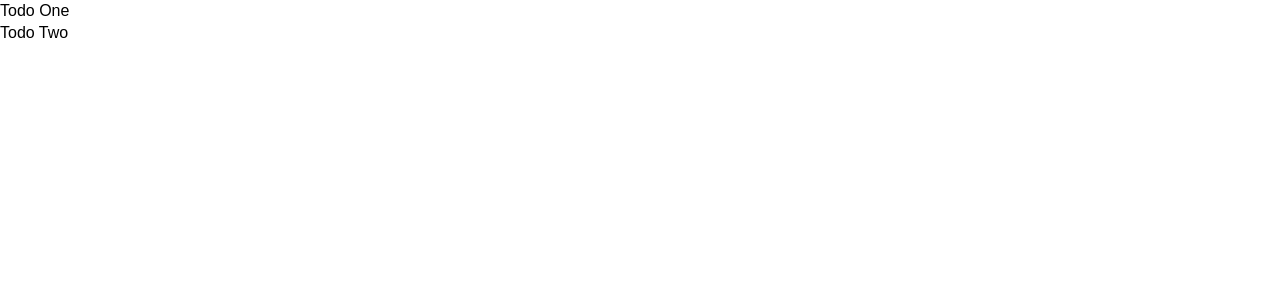
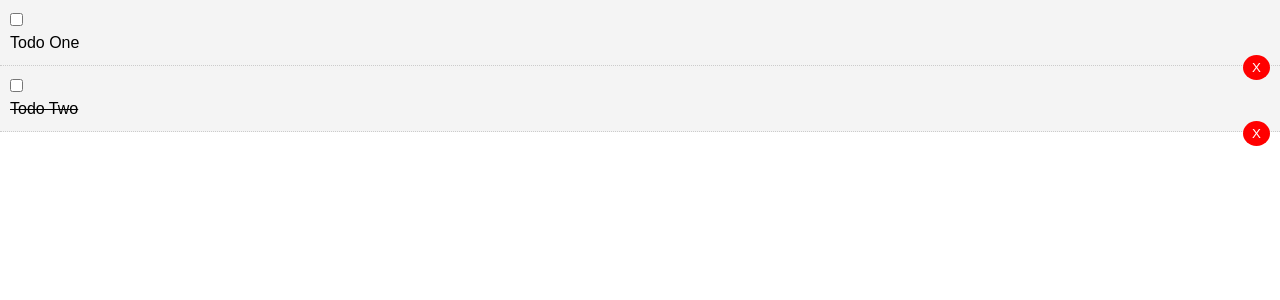
Before and after one commit to dennisoconnell/Todo_App_In_Vue, a Vue app: page / in a window 1280 px wide. Shown: the top 300 px of the page. Built offline with nearby package versions, Linux system fonts and the light colour scheme.

Commit message:
used v-on directive to be delete todo items, added classes to todo-items for styling

```diff
--- a/src/App.vue
+++ b/src/App.vue
@@ -1,6 +1,6 @@
 <template>
   <div id="app">
-    <Todos v-bind:todos="todos" />
+    <Todos v-bind:todos="todos" v-on:del-todo="deleteTodo"/>
   </div>
 </template>
 
@@ -28,6 +28,11 @@ export default {
         }
       ]
     }
+  },
+  methods: {
+    deleteTodo(id) {
+      this.todos = this.todos.filter(todo => todo.id !== id);
+    }
   }
 }
 </script>
--- a/src/components/TodoItem.vue
+++ b/src/components/TodoItem.vue
@@ -1,13 +1,21 @@
 <template>
-    <div>
+    <div class="todo-item" v-bind:class="{'is-complete':todo.completed}">
+      <!-- conditional where if the todo item is complete, then add the class 'is-complete' to then style it with a line through the item-->
+        <input type="checkbox" v-on:change="markComplete"> <!--v-on directive is used here-->
         <p>{{todo.title}}</p>
+        <button @click="$emit('del-todo', todo.id)" class="del">X</button>
     </div>
 </template>
 
 <script>
 export default {
     name: "TodoItem",
-    props: ["todo"]
+    props: ["todo"],
+    methods: {
+      markComplete(){
+        this.todo.completed = !this.todo.completed;
+      }
+    }
 }
 </script>
 
--- a/src/components/Todos.vue
+++ b/src/components/Todos.vue
@@ -1,7 +1,7 @@
 <template>
     <div>
         <div v-bind:key="todo.id" v-for="todo in todos" >
-            <TodoItem v-bind:todo="todo" />
+            <TodoItem v-bind:todo="todo" v-on:del-todo="$emit('del-todo',todo.id)" />
         </div>
     </div>
 </template>
```
